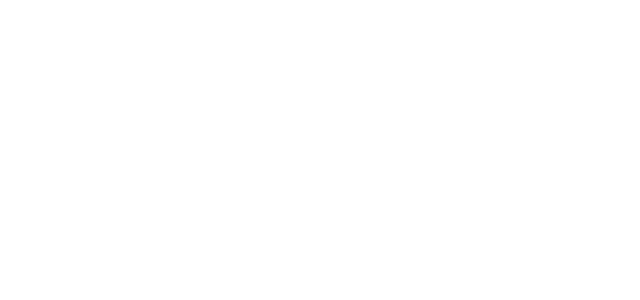
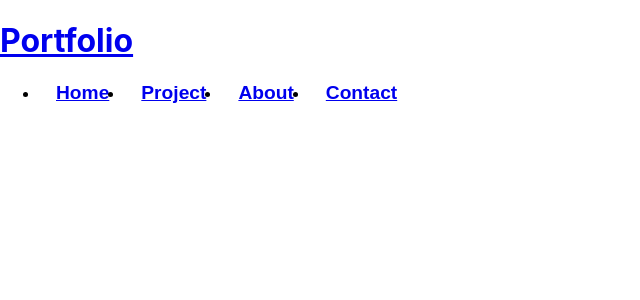
Before and after one commit to ndakalajulius/Myportfolio, a React (Create React App) app: page / in a window 1280 px wide. Shown: the top 300 px of the page, without its empty margins (0-640 px from the left). Built offline with nearby package versions, Linux system fonts and the light colour scheme.

Commit message:
created different components

```diff
--- a/package.json
+++ b/package.json
@@ -13,6 +13,7 @@
     "react-bootstrap": "^2.7.2",
     "react-dom": "^18.2.0",
     "react-github-calendar": "^3.4.0",
+    "react-icons": "^4.8.0",
     "react-parallax-tilt": "^1.7.118",
     "react-pdf": "^6.2.2",
     "react-router-dom": "^6.10.0",
--- a/src/App.js
+++ b/src/App.js
@@ -1,10 +1,22 @@
 import React from 'react'
 import "./index.css"
+import Home from './routes/Home'
+import Project from './routes/Project'
+import Contact from './routes/Contact'
+import About from './routes/About'
+import { Routes ,Route} from 'react-router-dom'
+
+
 function App() {
   return (
-    <div>
-
-    </div>
+    <>
+    <Routes>
+    <Route  path='/' element={<Home/>}/>
+    <Route  path='/project' element={<Project/>}/>
+    <Route  path='/contact' element={<Contact/>}/>
+    <Route  path='/about' element={<About/>}/>
+    </Routes>
+    </>
   )
 }
 
--- /dev/null
+++ b/src/components/Navbar.js
@@ -0,0 +1,26 @@
+import React from "react";
+import "./NavbarStyles.css";
+import { Link } from "react-router-dom";
+export const Navbar = () => {
+  return (
+    <div className="header">
+      <Link to="/">
+        <h1> Portfolio</h1>
+      </Link>
+      <ul className="nav-menu">
+        <li>
+        <Link to="/">Home</Link>
+        </li>
+        <li>
+        <Link to="/project">Project</Link>
+        </li>
+        <li>
+        <Link to="/about">About</Link>
+        </li>
+        <li>
+        <Link to="/contact">Contact</Link>
+        </li>
+      </ul>
+    </div>
+  );
+};
--- /dev/null
+++ b/src/components/NavbarStyles.css
@@ -0,0 +1,11 @@
+.nav-menu{
+    display: flex;
+}
+.nav-menu li{
+    padding: 0 1rem;
+}
+.nav-menu li a{
+    font-weight: 600;
+    font-size: 1.2rem;
+    font-family: Arial, Helvetica, sans-serif;
+}
--- a/src/index.js
+++ b/src/index.js
@@ -6,7 +6,7 @@
 
 const root = ReactDOM.createRoot(document.getElementById('root'));
 root.render(
-  <React.StrictMode>
+  <BrowserRouter>
     <App />
-  </React.StrictMode>
+  </BrowserRouter>
 );
--- /dev/null
+++ b/src/routes/About.js
@@ -0,0 +1,9 @@
+import React from 'react'
+
+const About = () => {
+  return (
+    <div>About</div>
+  )
+}
+
+export default About
--- /dev/null
+++ b/src/routes/Contact.js
@@ -0,0 +1,9 @@
+import React from 'react'
+
+const Contact = () => {
+  return (
+    <div>Contact</div>
+  )
+}
+
+export default Contact
--- /dev/null
+++ b/src/routes/Home.js
@@ -0,0 +1,12 @@
+import React from 'react'
+import { Navbar } from '../components/Navbar'
+
+const Home = () => {
+  return (
+    <div><Navbar/>
+
+    </div>
+  )
+}
+
+export default Home
--- /dev/null
+++ b/src/routes/Project.js
@@ -0,0 +1,11 @@
+import React from 'react'
+
+const Project = () => {
+  return (
+    <div>
+
+    </div>
+  )
+}
+
+export default Project
```
Also changed, not shown: 1 other file (tests, documents, lock files or other folders).
